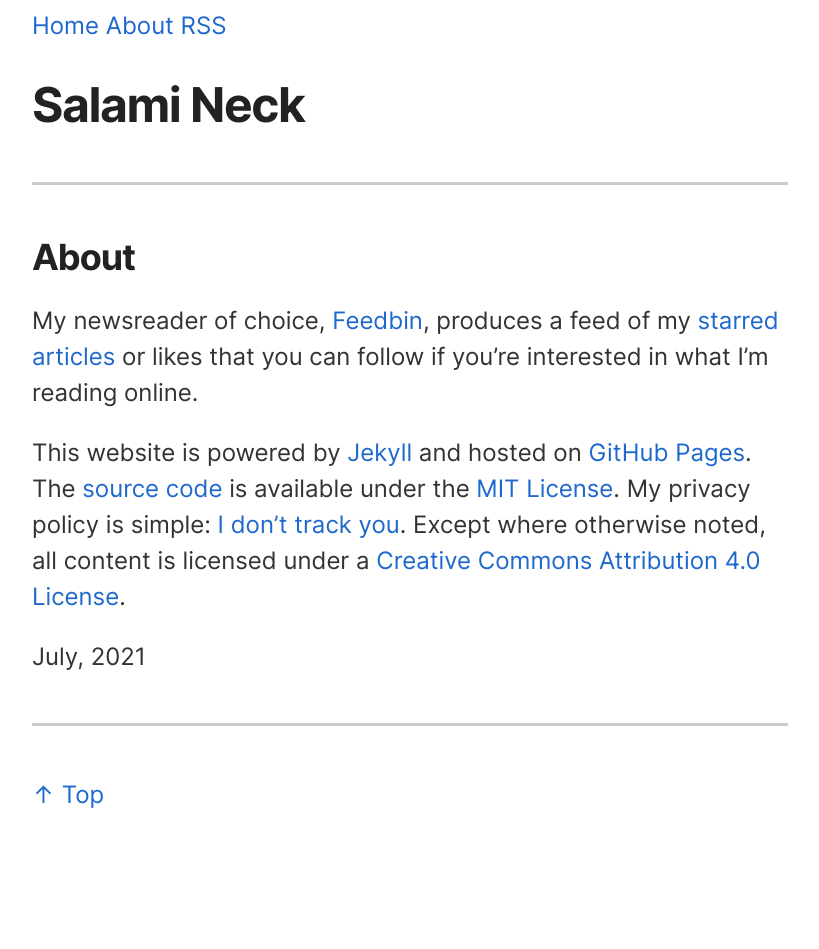
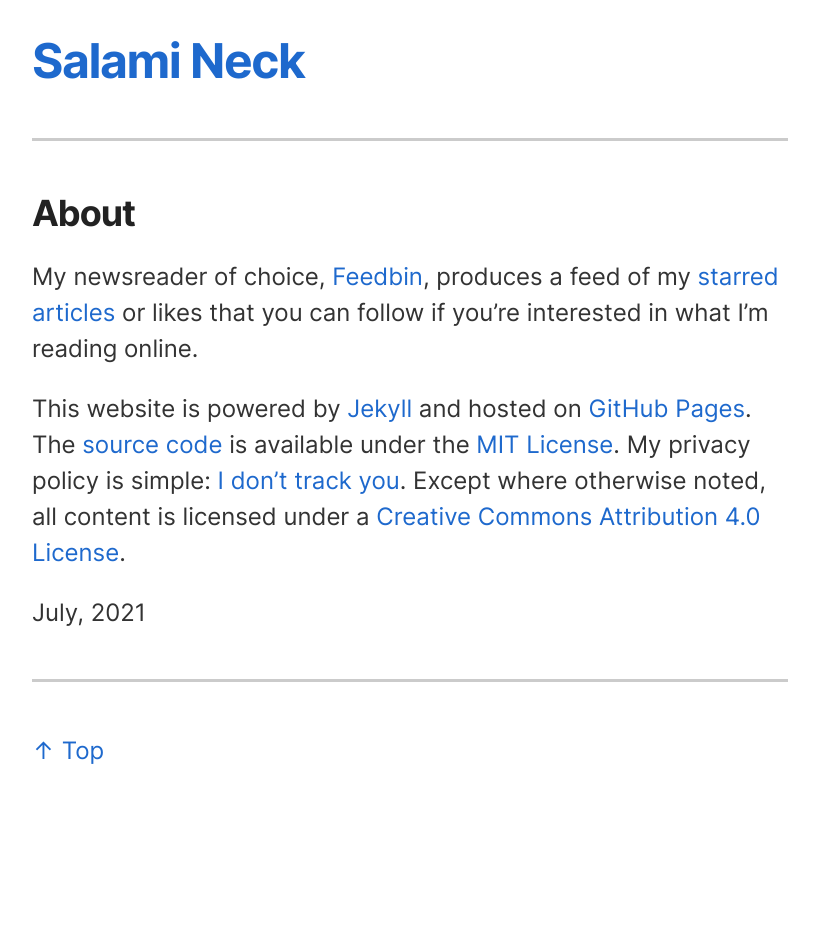
Before and after one commit to ajpwalser/ajpwalser.github.io, a Jekyll site: the page built from _posts/2021-07-09-about.md, in a window 1280 px wide. Shown: the whole page, without its empty margins (230-1049 px from the left). Built offline with Jekyll 4.4.1, drawn with Linux system fonts in a browser that asks for light colours; after the commit the page ends 905 px from its top, so only the background shows below that.

Commit message:
Update default.html

```diff
--- a/_layouts/default.html
+++ b/_layouts/default.html
@@ -10,13 +10,8 @@
 </head>
 <body>
    <div class="container">
-      <nav>
-   <a class="nav-button" href="/">Home</a>
-   <a class="nav-button" href="/about">About</a>
-   <a class="nav-button" href="/feed.xml">RSS</a>
-      </nav>
    <header>
-      <h1>{{ site.title }}</h1>
+      <h1><a href="/">{{ site.title }}</a></h1>
    </header>
       <hr>
    <main aria-label="Content" role="main">
```
